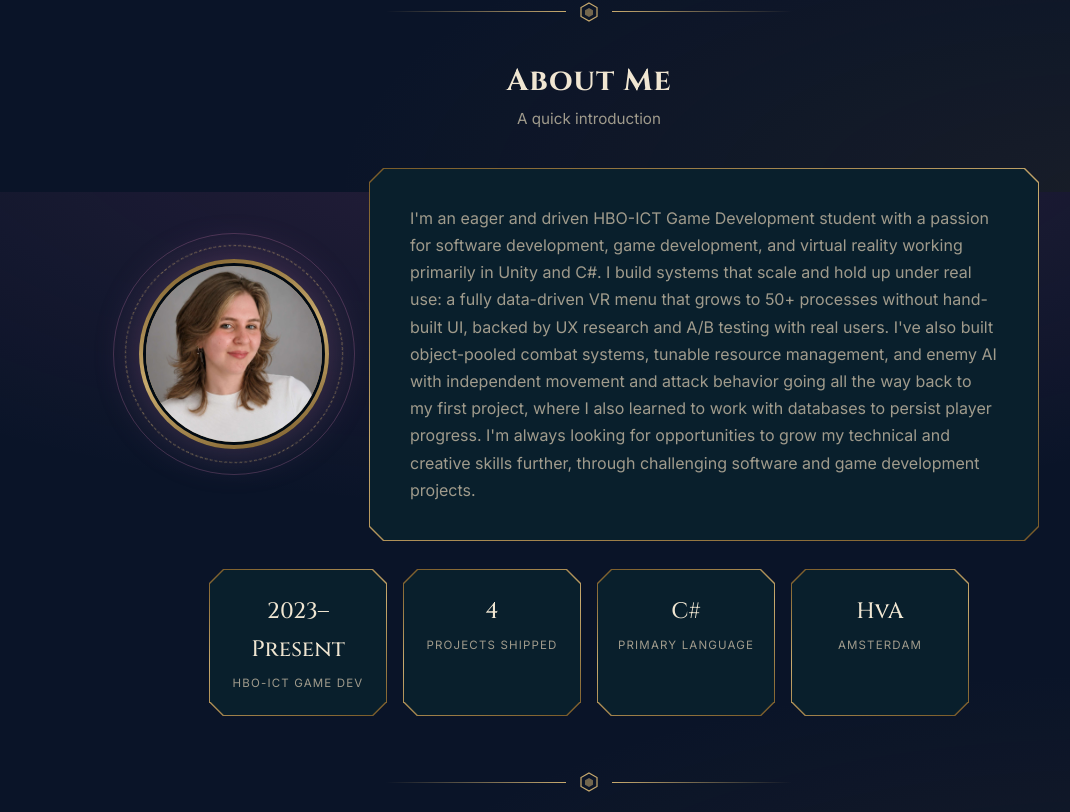
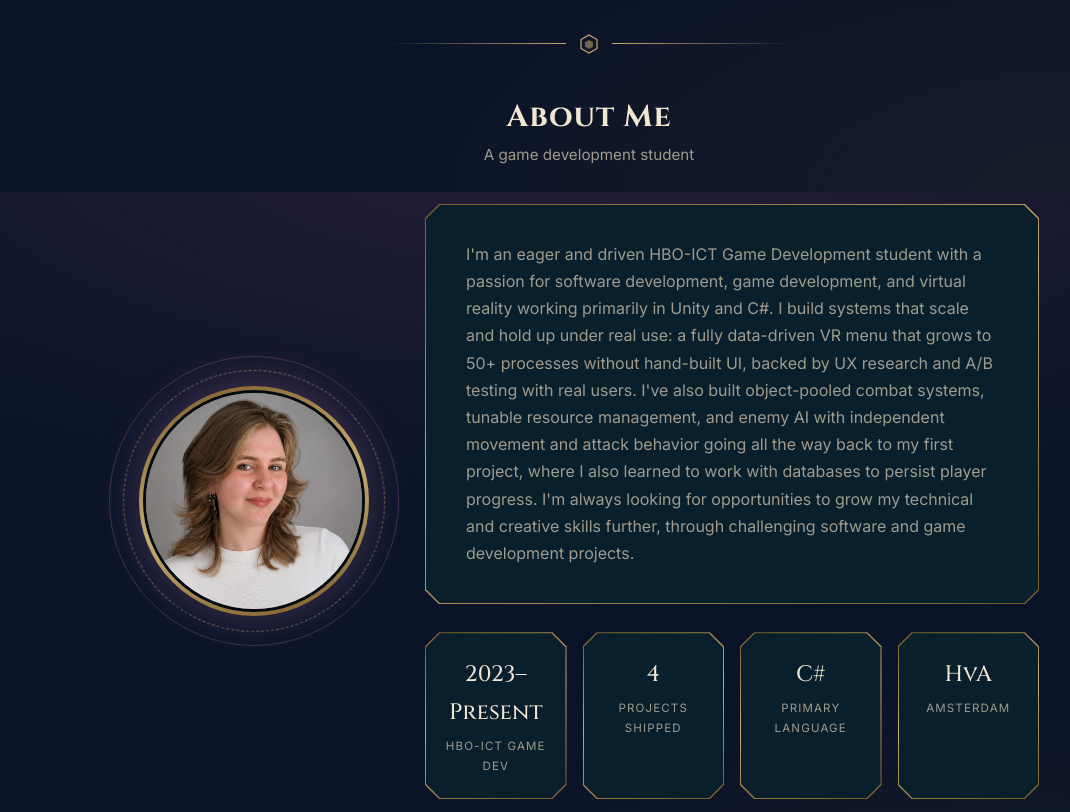
Before and after one commit to Lizanne02/Portfolio, a React (Vite) app: page / in a window 1280 px wide. Shown: the part 608-1420 px from the top of the page, without its empty margins (51-1121 px from the left). Built offline with nearby package versions, Linux system fonts and the light colour scheme.

Commit message:
meer space
s

```diff
--- a/src/components/About.jsx
+++ b/src/components/About.jsx
@@ -6,19 +6,19 @@ export default function About() {
     <section id="about" className="container">
       <HexDivider />
       <h2 className="section-title">About Me</h2>
-      <p className="section-subtitle">A quick introduction</p>
+      <p className="section-subtitle">A game development student</p>
 
       <div className="about-layout">
         <div className="about-portrait">
           <img src="/images/portrait.jpg" alt={`Portrait of ${profile.fullName}`} />
         </div>
 
+        <div className="about-content">
           <div className="about hex-frame">
             <div className="hex-frame__inner">
               {profile.about.map((paragraph, i) => (
                 <p key={i}>{paragraph}</p>
               ))}
-          </div>
             </div>
           </div>
 
@@ -34,6 +34,8 @@ export default function About() {
               ))}
             </div>
           )}
+        </div>
+      </div>
     </section>
   );
 }
--- a/src/styles/global.css
+++ b/src/styles/global.css
@@ -312,7 +312,7 @@ img {
   align-items: center;
   gap: 0.9rem;
   justify-content: center;
-  margin: 3.5rem 0 2.5rem;
+  margin: 5.5rem 0 2.75rem;
   color: var(--gold);
 }
 
@@ -349,7 +349,7 @@ img {
 .about-layout {
   display: flex;
   align-items: center;
-  gap: 2.5rem;
+  gap: 3.5rem;
   max-width: 900px;
   margin: 0 auto;
 }
@@ -364,8 +364,8 @@ img {
 
 .about-portrait {
   position: relative;
-  width: 190px;
-  height: 190px;
+  width: 230px;
+  height: 230px;
   flex-shrink: 0;
   border-radius: 50%;
   padding: 4px;
@@ -376,7 +376,7 @@ img {
 .about-portrait::before {
   content: "";
   position: absolute;
-  inset: -14px;
+  inset: -16px;
   border: 1px dashed rgba(200, 170, 110, 0.55);
   border-radius: 50%;
   animation: slow-spin 45s linear infinite;
@@ -385,7 +385,7 @@ img {
 .about-portrait::after {
   content: "";
   position: absolute;
-  inset: -26px;
+  inset: -30px;
   border: 1px solid rgba(244, 146, 201, 0.22);
   border-radius: 50%;
 }
@@ -398,10 +398,16 @@ img {
   border: 3px solid var(--bg-deep);
 }
 
+.about-content {
+  flex: 1;
+  min-width: 0;
+  display: flex;
+  flex-direction: column;
+  gap: 1.75rem;
+}
+
 .about {
-  max-width: 760px;
   margin: 0;
-  flex: 1;
 }
 
 .about .hex-frame__inner {
@@ -428,6 +434,10 @@ img {
   .about-layout {
     flex-direction: column;
   }
+
+  .about-content {
+    width: 100%;
+  }
 }
 
 /* ---------- Stats ---------- */
@@ -435,8 +445,6 @@ img {
   display: grid;
   grid-template-columns: repeat(auto-fit, minmax(140px, 1fr));
   gap: 1rem;
-  max-width: 760px;
-  margin: 1.75rem auto 0;
 }
 
 .stat-card .hex-frame__inner {
```
Lines whose indentation alone changed are shown as unchanged.
